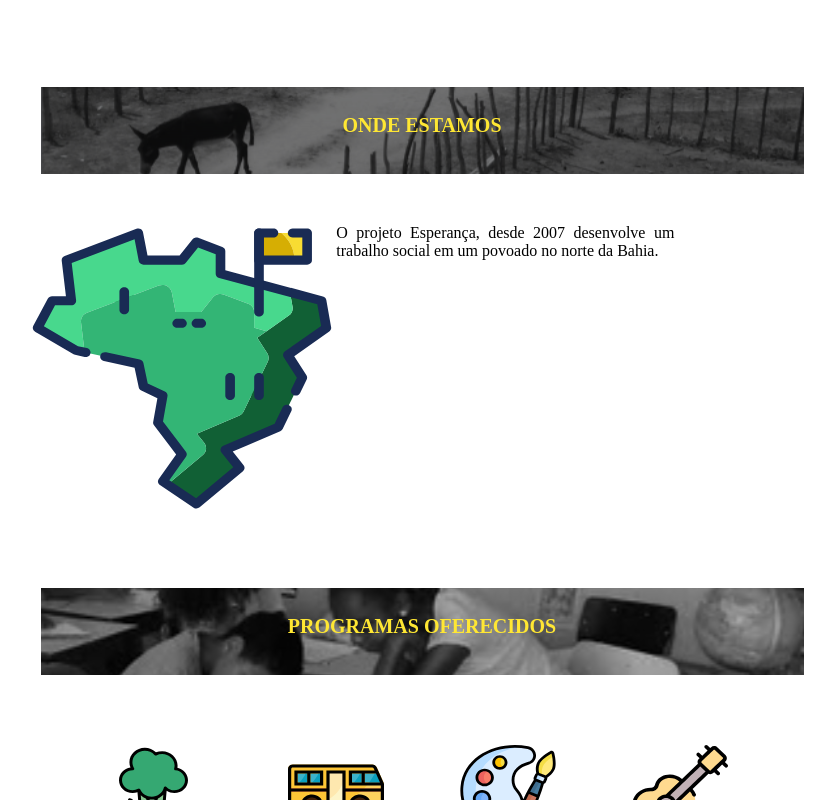
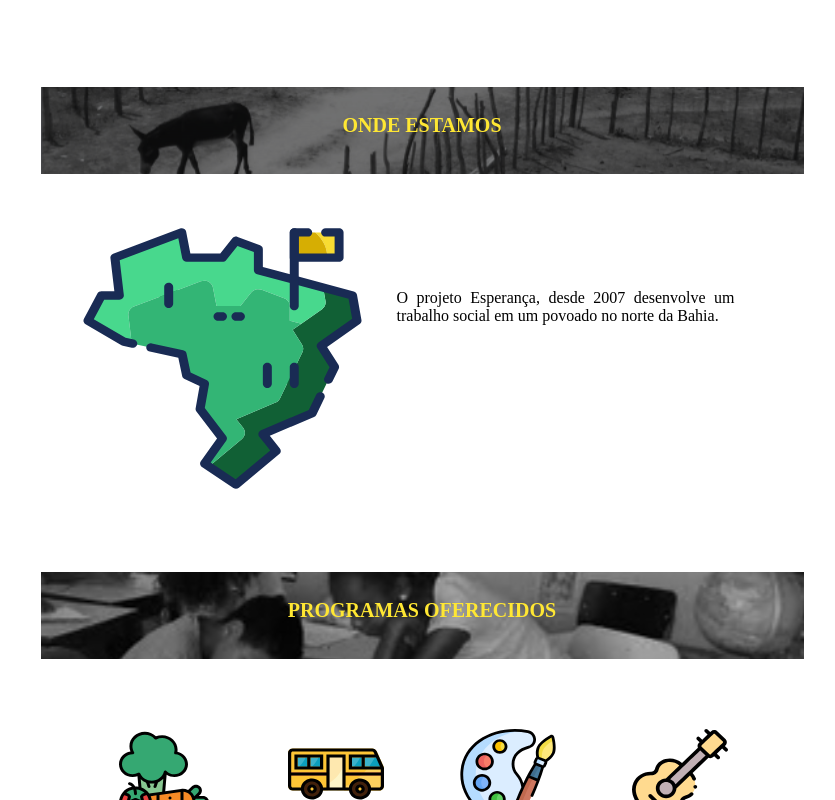
Before and after one commit to gabriellivenerando/IDE, a React (Create React App) app: page /projetoesperanca in a window 1280 px wide. Shown: the part 825-1625 px from the top of the page, without its empty margins (218-1053 px from the left). Built offline with nearby package versions, Linux system fonts and the light colour scheme.

Commit message:
Criação de rotas

```diff
--- a/package.json
+++ b/package.json
@@ -8,11 +8,12 @@
     "@testing-library/user-event": "^7.2.1",
     "react": "^16.13.1",
     "react-dom": "^16.13.1",
+    "react-router-dom": "^5.2.0",
     "react-scripts": "3.4.1"
   },
   "scripts": {
     "start": "react-scripts start",
-    "build": "react-scripts build",
+    "build": "CI = react-scripts build",
     "test": "react-scripts test",
     "eject": "react-scripts eject"
   },
--- a/src/App.js
+++ b/src/App.js
@@ -1,11 +1,11 @@
 import React from 'react';
-import Home from './Paginas/Home/Home';
+import ProjetoEsperanca from "./Paginas/ProjetoEsperanca/ProjetoEsperanca"
 
 
 
 function App() {
   return (
-    <Home/>
+    <ProjetoEsperanca/>
   );
 }
 
--- a/src/Components/Molecules/Section/Section.css
+++ b/src/Components/Molecules/Section/Section.css
@@ -1,6 +1,6 @@
 .container{
     display: flex;
-    width: 788px;
+    width: 738px;
     height: 289px;
     margin: 50px auto auto auto;
 }
--- a/src/Components/Molecules/SectionTres/SectionTres.css
+++ b/src/Components/Molecules/SectionTres/SectionTres.css
@@ -1,12 +1,5 @@
-.sectionDois_container{
+.sectionTres_container{
     display: flex;
-    width: 788px;
-    margin: 30px auto auto auto;
+    margin: 50px auto auto auto;
+    width: 687px;
 }
-
-.section_texto{
-    text-align: justify;
-    width: 338px;
-    height: 143px;
-    margin: auto;
-}
--- a/src/Components/Molecules/SectionTres/SectionTres.js
+++ b/src/Components/Molecules/SectionTres/SectionTres.js
@@ -1,15 +1,15 @@
 import React from "react";
-import "./SectionDois.css";
+import "./SectionTres.css";
 
 
-const SectionDois = (props) =>{
+const SectionTres = (props) =>{
     return (
-        <section className="sectionDois_container">
-            <div className="section_texto">
-                <p>{props.textoUm}</p>
+        <section className="sectionTres_container">
+            <div className="sectionTres_img">
+                <img src={props.imagemMapa}></img>
             </div>
             <div className="section_texto">
-                <p>{props.textoDois}</p>
+                <p>{props.textoSectionTres}</p>
             </div>
         </section>
     )
@@ -18,4 +18,4 @@ const SectionDois = (props) =>{
 
 }
 
-export default SectionDois;
+export default SectionTres;
--- a/src/Components/Organisms/HomeContent/HomeContent.js
+++ b/src/Components/Organisms/ProjetoEsperancaContent/ProjetoEsperancaContent.js
@@ -5,7 +5,8 @@ import Titulo from "../../Molecules/Titulos/Titulo";
 import Icone from "../../Molecules/Icone/Icone";
 import Equipe from "../../Molecules/SectionEquipe/SectionEquipe";
 import TituloPrincipal from "../../Atoms/TituloPrincipal/TituloPrincipal";
-import SectionAjuda from "../../../Components/Molecules/SectionAjuda/SectionAjuda"
+import SectionAjuda from "../../Molecules/SectionAjuda/SectionAjuda";
+import SectionTres from "../../Molecules/SectionTres/SectionTres";
 
 import ImagemUm from "../../../imagens/imagemum.svg";
 import ImagemDois from "../../../imagens/mapa.svg";
@@ -34,7 +35,7 @@ import Debora from "../../../imagens/deboraEquipe.jpg";
 import Jucileide from "../../../imagens/jucileideEquipe.jpg";
 import Daniel from "../../../imagens/danielEquipe.jpg";
 
-import './HomeContent.css';
+import './ProjetoEsperancaContent.css';
 
 
 
@@ -66,9 +67,10 @@ class HomeContent extends React.Component {
                     titulo="Onde Estamos"
                 />
 
-                <Section
-                    imagemSeccao={ImagemDois}
-                    texto="O projeto Esperança, desde 2007 desenvolve um trabalho social em um povoado no norte da Bahia."
+
+                <SectionTres
+                    imagemMapa={ImagemDois}
+                    textoSectionTres="O projeto Esperança, desde 2007 desenvolve um trabalho social em um povoado no norte da Bahia."
                 />
 
                 <Titulo
--- a/src/Paginas/Home/Home.js
+++ b/src/Paginas/ProjetoEsperanca/ProjetoEsperanca.js
@@ -1,23 +1,23 @@
 import React from 'react';
-import HomeContent from "../../Components/Organisms/HomeContent/HomeContent";
+import ProjetoEsperancaContent from "../../Components/Organisms/ProjetoEsperancaContent/ProjetoEsperancaContent";
 import GeneralTemplate from "../../Templates/GeneralTemplate/GeneralTemplate";
 import Footer from "../../Templates/Footer/Footer"
 
-import './Home.css';
+import './ProjetoEsperanca.css';
 
 
 
 
 
 
-class Home extends React.Component{
+class ProjetoEsperanca extends React.Component{
     render(){
         return(
             <>
             <GeneralTemplate
 
             />
-                <HomeContent/>
+                <ProjetoEsperancaContent/>
                 <Footer/>
             </>
 
@@ -27,4 +27,4 @@ class Home extends React.Component{
     }
 }
 
-export default Home;
+export default ProjetoEsperanca;
```
Also changed, not shown: src/Components/Organisms/ProjetoEsperancaContent/ProjetoEsperancaContent.css (renamed from src/Components/Organisms/HomeContent/HomeContent.css), src/Paginas/ProjetoEsperanca/ProjetoEsperanca.css (added), 1 other file (tests, documents, lock files or other folders).
